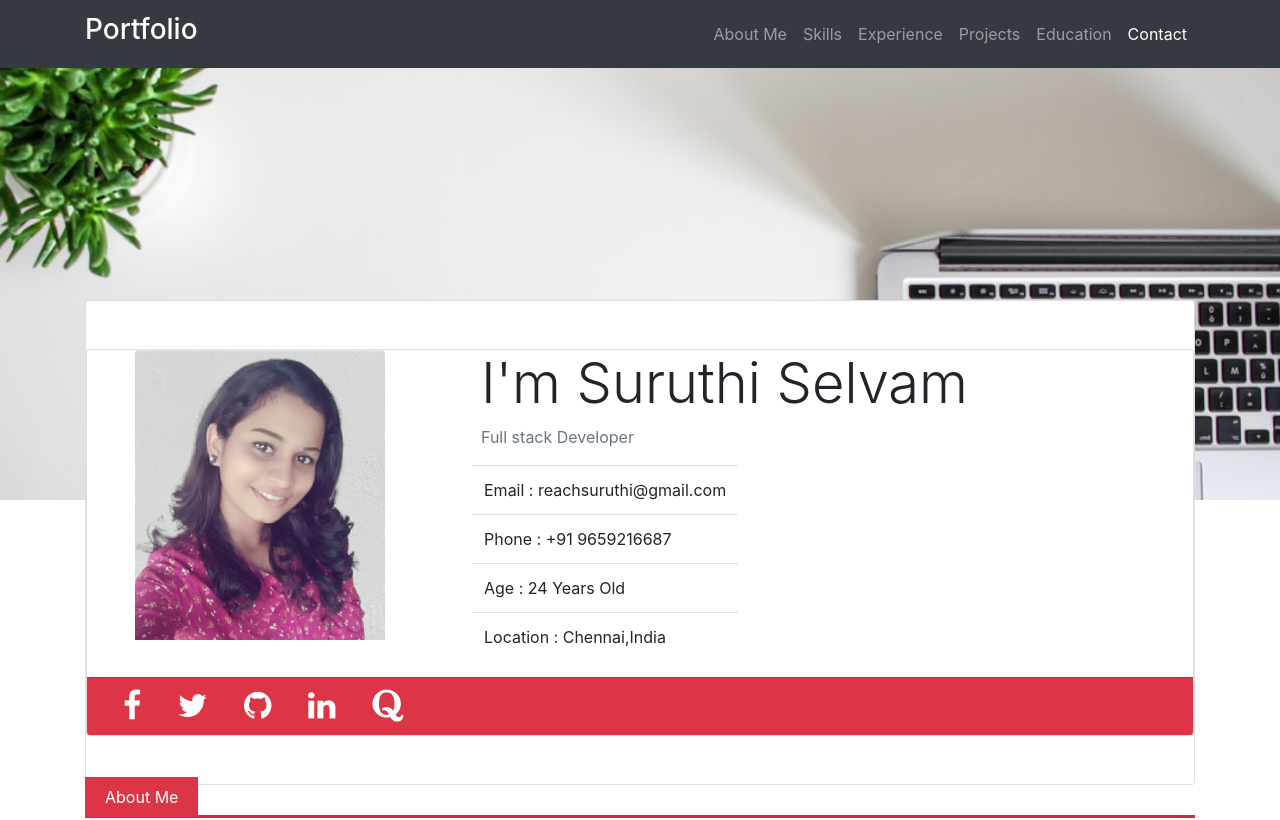
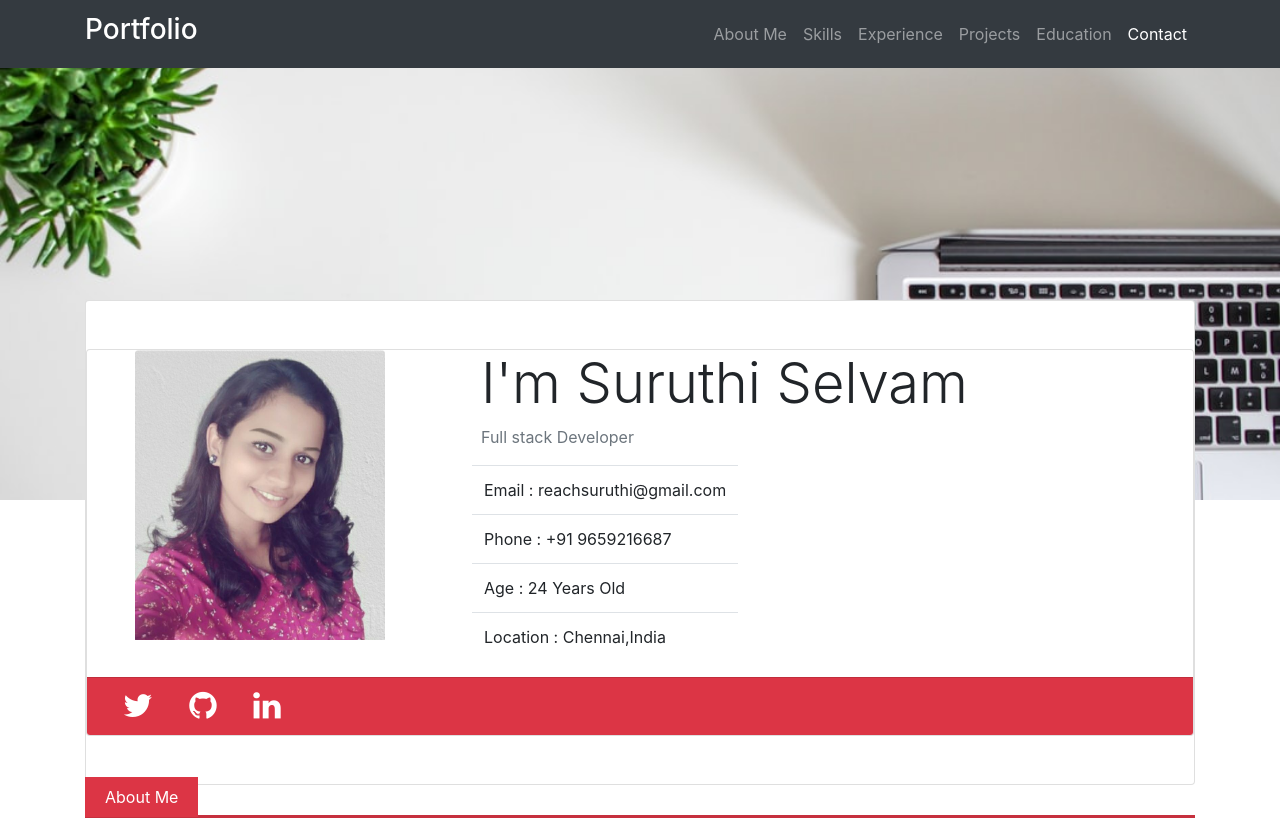
Before and after one commit to Suruthi-vs/Portfolio_1, a plain HTML site: page index.html in a window 1280 px wide. Shown: the top 820 px of the page. Drawn offline with nearby package versions, Linux system fonts and the light colour scheme; a web font is replaced by a local one.

Commit message:
Update index.html

```diff
--- a/index.html
+++ b/index.html
@@ -80,11 +80,11 @@
                                     </div>
                                 </div>
                                 <div class="card-footer bg-danger">
-                                    <a href="https://www.facebook.com/suruthi.selvam.9/"><i class="fa fa-facebook fa-2x mx-3"></i></a>
-                                    <a href="https://twitter.com/home"><i class="fa fa-twitter fa-2x mx-3"></i></a>
-                                    <a href="https://github.com/"><i class="fa fa-github fa-2x mx-3"></i></a>
-                                    <a href="https://www.linkedin.com/feed/"><i class="fa fa-linkedin fa-2x mx-3"></i></a>
-                                    <a href="https://www.quora.com/"><i class="fa fa-quora fa-2x mx-3"></i></a>
+                                    <!-- <a href="https://www.facebook.com/suruthi.selvam.9/"><i class="fa fa-facebook fa-2x mx-3"></i></a> -->
+                                    <a href="https://twitter.com/Suruthi76035067"><i class="fa fa-twitter fa-2x mx-3"></i></a>
+                                    <a href="https://github.com/Suruthi-vs"><i class="fa fa-github fa-2x mx-3"></i></a>
+                                    <a href="https://www.linkedin.com/in/suruthi-selvam-4109a41aa/"><i class="fa fa-linkedin fa-2x mx-3"></i></a>
+                                     <!-- <a href="https://www.quora.com/"><i class="fa fa-quora fa-2x mx-3"></i></a> -->
 
                                 </div>
 
@@ -165,9 +165,9 @@
                     <div class="card bg-white">
                         <img src="wip.jpg" width="200" height="100" class="img-fluid m-auto py-3">
                         <h3 class="text-center">Project Engineer at Wipro Technologies</h3><br>
-                        <p class="text-center">Javascript Developer contributing in building applications</p>
+                        <!-- <p class="text-center">Javascript Developer contributing in building applications</p> -->
                         <!-- <p class="text-center">I work in React js & React native Ecosystem building Applications that run in various platforms</p> -->
-                        <p class="text-center">Full Stack Developer skilled in web development with Node js,Express js,MongoDB and React</p>
+                        <!-- <p class="text-center">Full Stack Developer skilled in web development with Node js,Express js,MongoDB and React</p> -->
                     </div>
 
                 </div>
```
